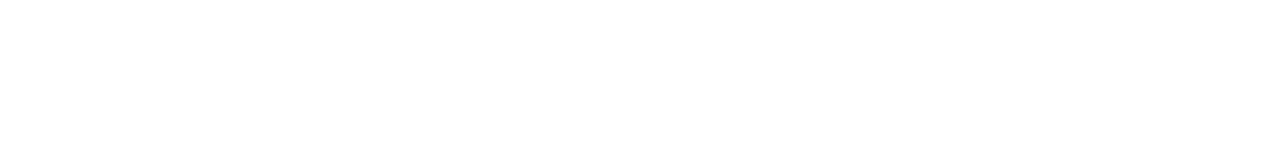
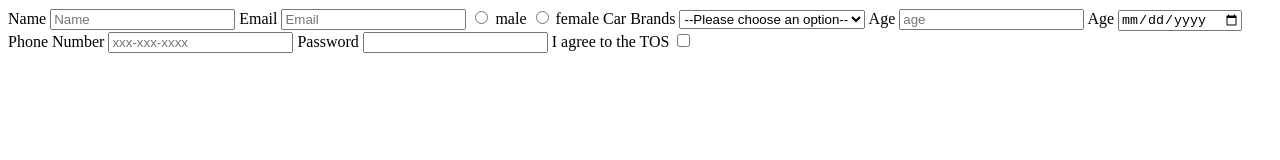
Before and after one commit to acciojob/signup-form-car-ConnerJack, a website: page main.html in a window 1280 px wide. Drawn offline with Linux system fonts and the light colour scheme.

Commit message:
created a submission

```diff
--- a/main.html
+++ b/main.html
@@ -8,6 +8,42 @@
 
 <body>
 	<!-- the entire body must be written by student -->
+	<form method="post">
+		<label for="name">Name</label>
+		<input type= "text" placeholder="Name" id="name" required>
+
+		<label for="email">Email</label>
+		<input type= "email" placeholder="Email" id="email" required>
+
+		<input type="radio" name="male" required id="gender_m" required  value="male">
+		<label for="male">male</label>
+
+		<input type="radio" name="female" required id="gender_f" required value="female">
+		<label for="male">female</label>
+
+		<label for="cars">Car Brands</label>
+<select required id="cars">
+    <option value=""  disabled selected>--Please choose an option--</option>
+    <option value="BMW">BMW</option>
+	<option value="Audi">Audi</option>
+	<option value="Mercedez">Mercedez</option>
+</select>
+        <label for="number">Age</label>
+		<input type="number" placeholder="age" required id="age">
+
+		<label for="dob">Age</label>
+		<input type="date" required id="dob">
+
+		<label for="tel">Phone Number</label>
+		<input type="tel" placeholder="xxx-xxx-xxxx"  id="dob">
+
+        <label for="password">Password</label>
+		<input type="password" required id="password">
+
+  <label for="tos">I agree to the TOS</label>
+		<input type="checkbox" required>
+
+	</form>
     <script type="text/javascript" src="./script.js">
 </script>
 
```
